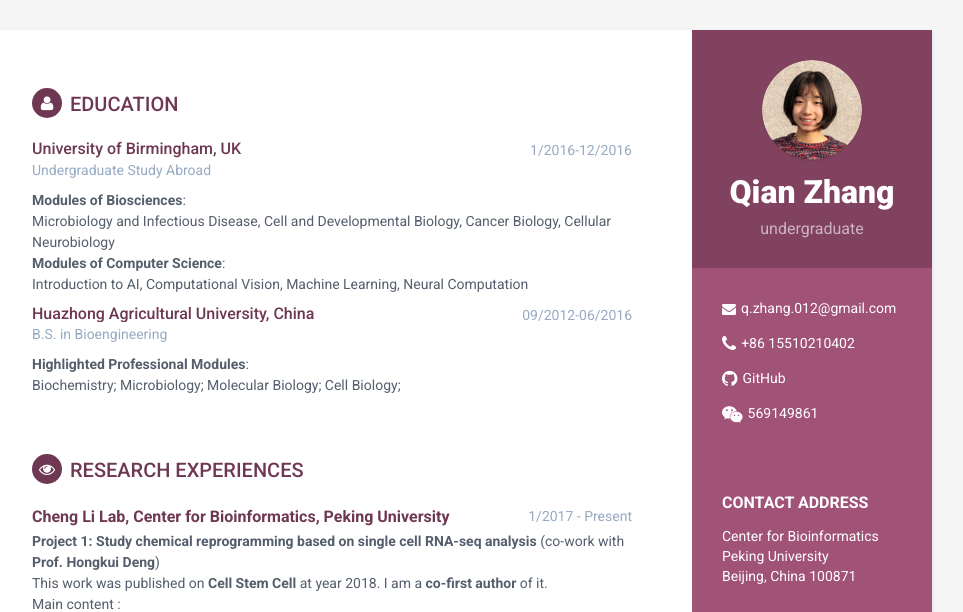
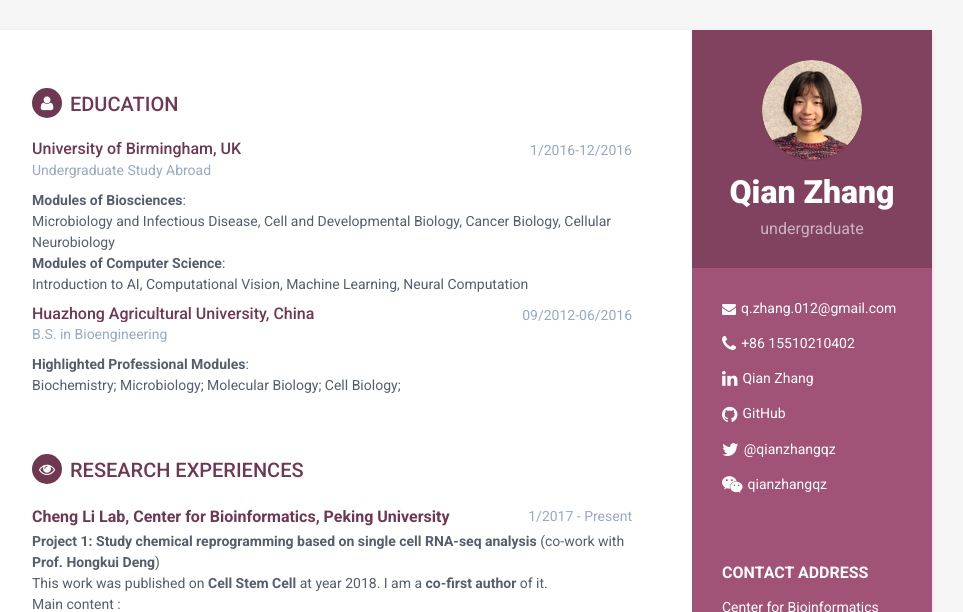
Before and after one commit to dayan5711/online-cv, a Jekyll site: the page built from index.html, in a window 1280 px wide and 900 px high, cut to the strip 0-612 px from the top of the window. Shown: the whole strip, without its empty margins (188-1151 px from the left). Built offline with Jekyll 4.4.1, drawn with Linux system fonts in a browser that asks for light colours.

Commit message:
Update _config.yml

```diff
--- a/_config.yml
+++ b/_config.yml
@@ -23,10 +23,10 @@ montes, nascetur ridiculus mus. Donec quam felis, ultricies nec, pellentesque eu
 email: q.zhang.012@gmail.com
 phone: +86 15510210402
 #website: blog.webjeda.com #do not add http://
-#linkedin: Qian Zhang
+linkedin: Qian Zhang
 github: qrzhang
-#twitter: '@webjeda'
-wechat: 569149861
+twitter: '@qianzhangqz'
+wechat: qianzhangqz
 #Update all the sections by editing the files inside _data folder.
 
 # Tracker
```
